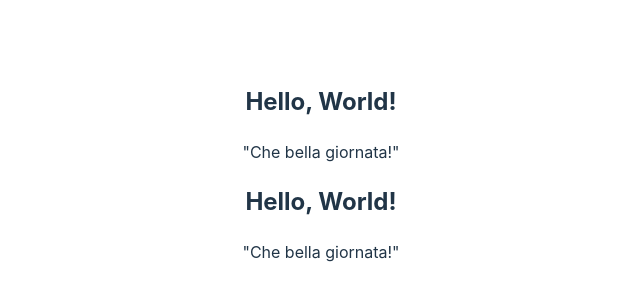
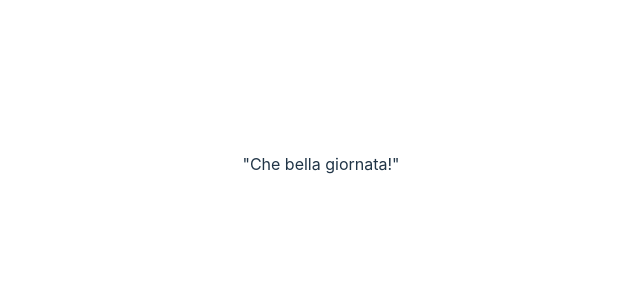
Before and after one commit to lucaprogrammer25/React-repo, a React (Vite) app: page / in a window 1280 px wide. Shown: the part 236-536 px from the top of the page, without its empty margins (319-959 px from the left). Built offline with nearby package versions, Linux system fonts and the light colour scheme.

Commit message:
esercizio-14

```diff
--- a/src/App.jsx
+++ b/src/App.jsx
@@ -2,18 +2,15 @@ import { useState } from 'react'
 import reactLogo from './assets/react.svg'
 import viteLogo from '/vite.svg'
 import './App.css'
-import Hello from './Hello';
+import Messaggio from './Messaggio';
 
 function App() {
 
   return (
-    <>
-     <Hello/>
-     <Hello/>
-    </>
+
+     <Messaggio/>
+
   )
 }
 
 export default App
-
-//è possibile riutilizzare un componente pià volte.
```
